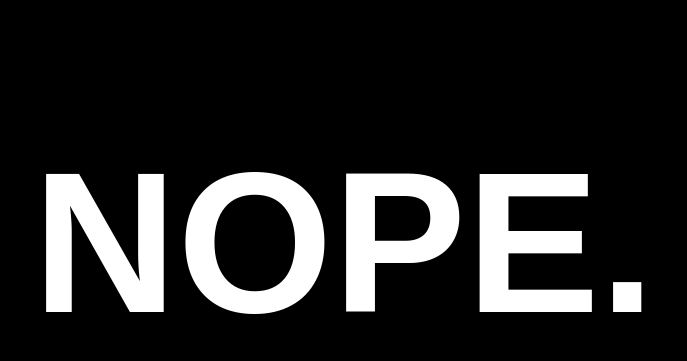
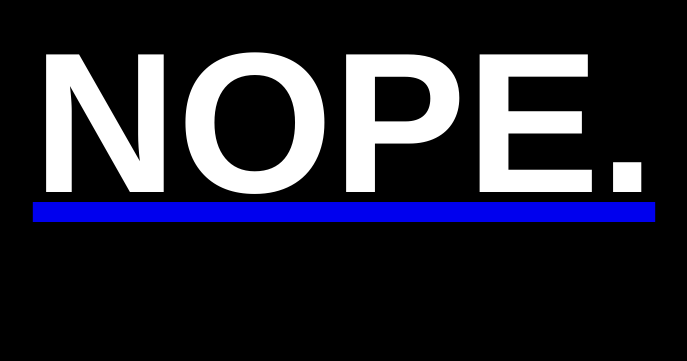
Before and after one commit to AtlantaIWW/hasatlantaabolishedpolice, a plain HTML site: page index.html in a window 1280 px wide. Shown: the whole page, without its empty margins (296-983 px from the left). Drawn offline with Linux system fonts and the light colour scheme.

Commit message:
Add files via upload
link

```diff
--- a/index.html
+++ b/index.html
@@ -1,13 +1,21 @@
+<!DOCTYPE html PUBLIC "-//W3C//DTD HTML 4.01//EN" "http://www.w3.org/TR/html4/strict.dtd">
 <html>
-	<head>
-		<title>Has it though?</title>
-		<style>
-			body{background-color:#000000; color:#ffffff; margin-top:8em; text-align:center;}
-			h1{font-size:200px; font-family:sans-serif;}
-		</style>
-	</head>
-	<body>
-		<h1>NOPE.</h1>
-	</body>
-
+<head>
+  <meta http-equiv="Content-Type" content="text/html; charset=utf-8">
+  <meta http-equiv="Content-Style-Type" content="text/css">
+  <title></title>
+  <meta name="Generator" content="Cocoa HTML Writer">
+  <meta name="CocoaVersion" content="1894.4">
+  <style type="text/css">
+    body {background-color: #000000}
+    span.s1 {font-kerning: none}
+  </style>
+</head>
+<body>
+  <a href="http://aworldwithoutpolice.org/">
+<div>
+<h1 style="margin: 0.0px 0.0px 134.0px 0.0px; text-align: center; font: 200.0px Helvetica; color: #ffffff; -webkit-text-stroke: #ffffff"><span class="s1"><b>NOPE.</b></span></h1>
+</div>
+</a>
+</body>
 </html>
```
